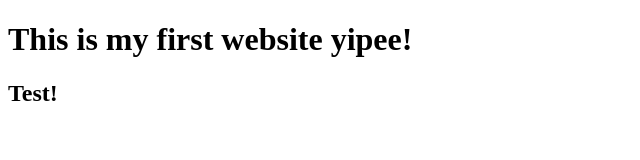
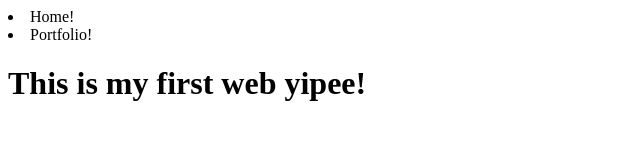
Before and after one commit to roconnell15/fsd.github.io, a plain HTML site: page index.html in a window 1280 px wide. Shown: the whole page, without its empty margins (0-640 px from the left). Drawn offline with Linux system fonts and the light colour scheme.

Commit message:
finished

```diff
--- a/index.html
+++ b/index.html
@@ -6,7 +6,18 @@
     <title>Mr. O's Web</title>
 </head>
 <body>
-    <h1>This is my first website yipee!</h1>
-    <h2>Test!</h2>
+    <nav>
+        <li>Home!</li>
+        <li>Portfolio!</li>
+    </nav>
+    <main>
+        <h1>This is my first web yipee!</h1>
+        <div class="contents">
+
+        </div>
+        <div class="sidebar">
+
+        </div>
+    </main>
 </body>
 </html>
```
